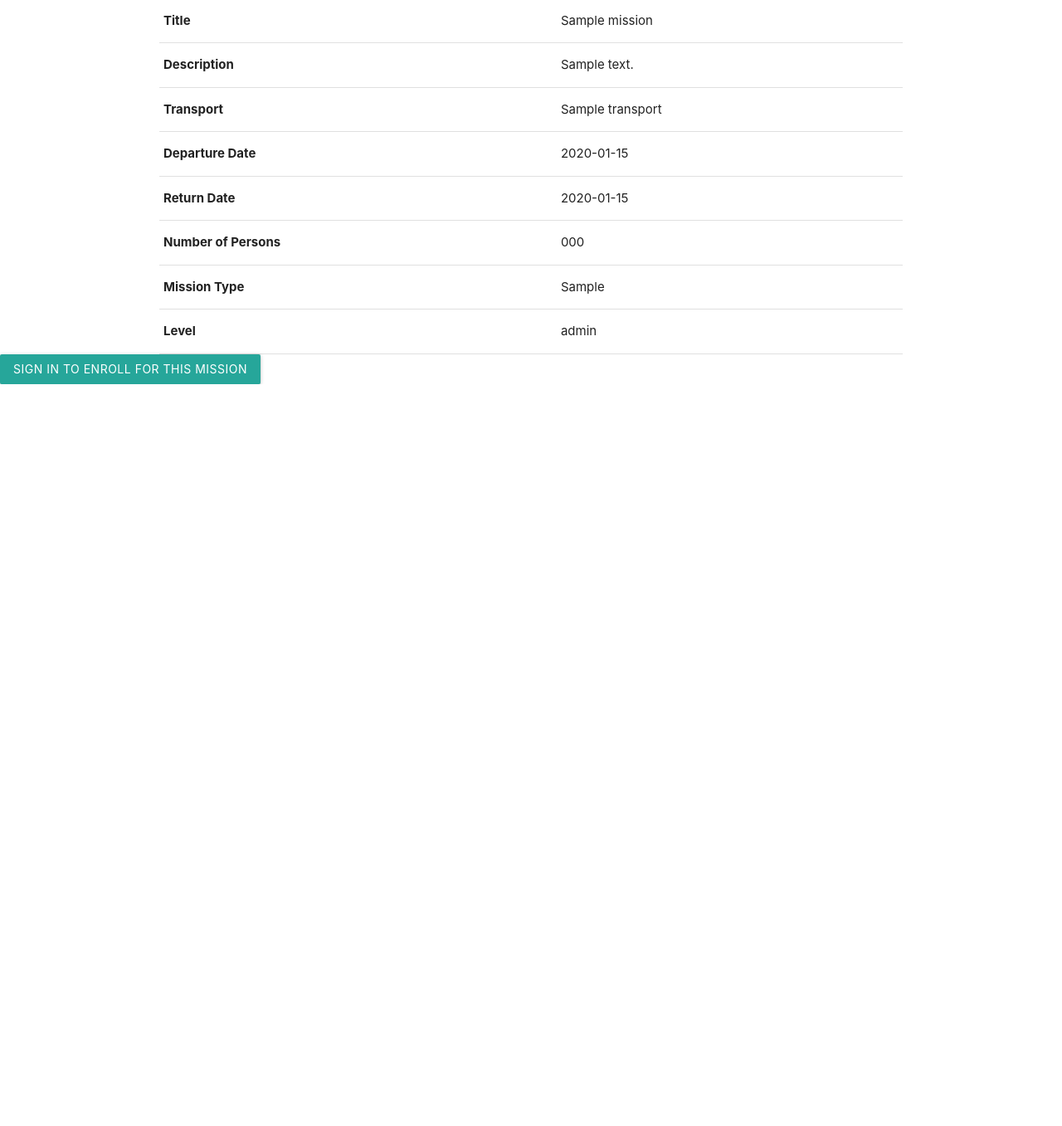
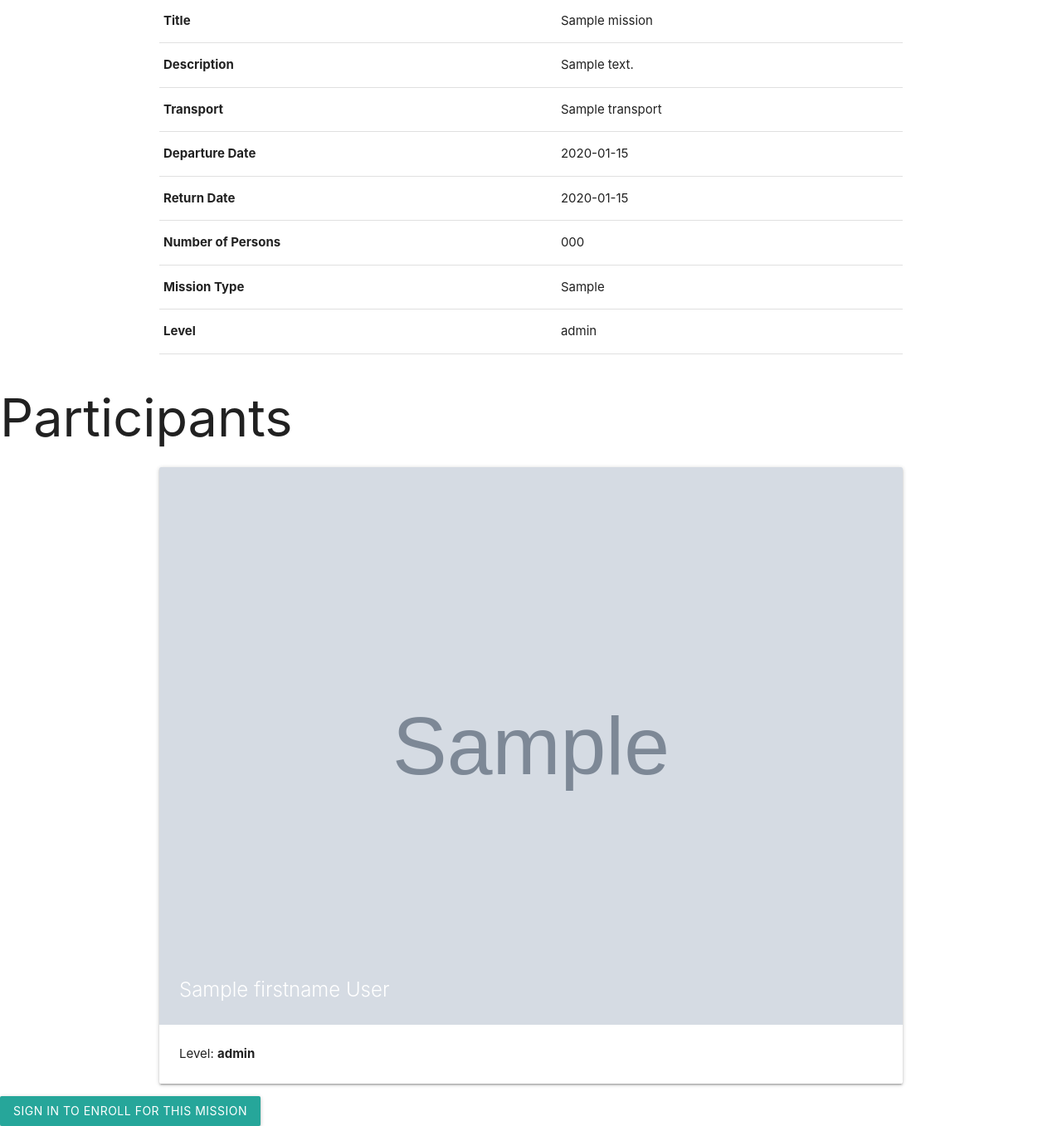
Before and after one commit to Bourricote/hackathon_noel, a Symfony app: template templates/mission/show.html.twig in a window 1280 px wide. Shown: the part 1011-2368 px from the top of the page at 83% size. Before the commit the page ends 1474 px from the top, so only its background shows below. Run offline with Twig, Linux system fonts and the light colour scheme; the template is opened without the code that fills it: most values are stand-ins (such as "Sample title", 1, 10 or a date in 2020); grey boxes marked "Sample" are stand-in pictures; some libraries are stand-ins or nearby versions.

Commit message:
added participants list to mission details

```diff
--- a/src/Controller/MissionController.php
+++ b/src/Controller/MissionController.php
@@ -104,10 +104,12 @@ class MissionController extends AbstractController
     public function show(Mission $mission): Response
     {
         $planet = $mission->getPlanet();
+        $participants = $mission->getUsers();
 
         return $this->render('mission/show.html.twig', [
             'mission' => $mission,
             'planet' => $planet,
+            'participants' => $participants,
 
         ]);
     }
--- a/templates/mission/show.html.twig
+++ b/templates/mission/show.html.twig
@@ -57,6 +57,24 @@
             </table>
         </div>
     </div>
+
+        <h1 class="text-center typo_title mission-title">Participants</h1>
+        <div class="container">
+            {% for participant in participants %}
+                <div class="col-lg-3 col-md-12 col-sm-12 col-xs-12">
+                    <div class="card">
+                        <div class="card-image">
+                            <img src="{{ participant.image }}" alt="user picture">
+                            <a href="{{ path('user_show', {'id': participant.id}) }}"><span class="card-title">{{ participant.firstname }} {{ participant.lastname }}</span></a>
+                        </div>
+                        <div class="card-content">
+                            <p>Level: <b>{{ participant.level }}</b></p>
+                        </div>
+                    </div>
+                </div>
+            {% endfor %}
+        </div>
+
     {% if app.user %}
         <div class="d-flex justify-content-center my-5">
             <a href="{{ path('mission_index') }}" class="btn mr-5" id=btn_custom>Missions list</a>
--- a/templates/user/show.html.twig
+++ b/templates/user/show.html.twig
@@ -5,8 +5,8 @@
 {% block body %}
     <h1 class="text-center profile typo_title">Profile</h1>
     <div class="container d-flex flex-row my-5">
-        <div class="left-container d-flex justify-content-around w-75">
-            <img src="{{ user.image }}" alt="profile picture"class="w-75">
+        <div class="left-container d-flex justify-content-around w-75 h-75">
+            <img src="{{ user.image }}" alt="profile picture" class="w-75 ">
         </div>
         <div class="right-container pt-2">
             <table class="reponsive-table highlight">
@@ -33,6 +33,7 @@
     </div>
     <h1 class="text-center profile typo_title">Missions History</h1>
     <div class="container">
+        <div class="row">
         {% for mission in user.missions %}
                 <div class="col-lg-4 col-md-12 col-sm-12 col-xs-12">
                     <div class="card">
@@ -47,4 +48,5 @@
                 </div>
         {% endfor %}
         </div>
+    </div>
 {% endblock %}
```
Lines whose indentation alone changed are shown as unchanged.
